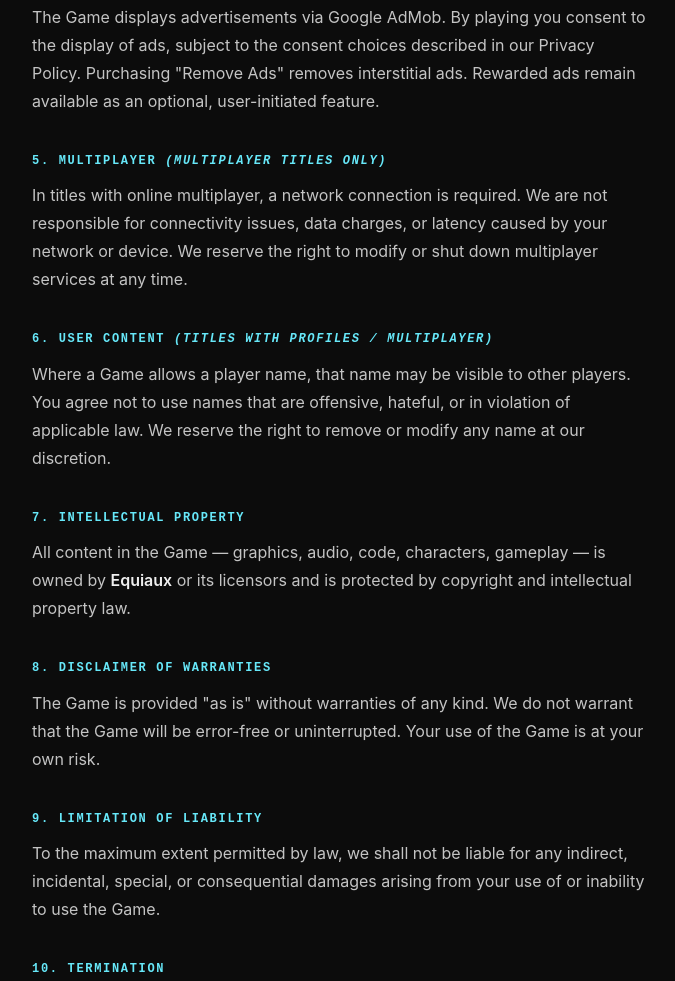
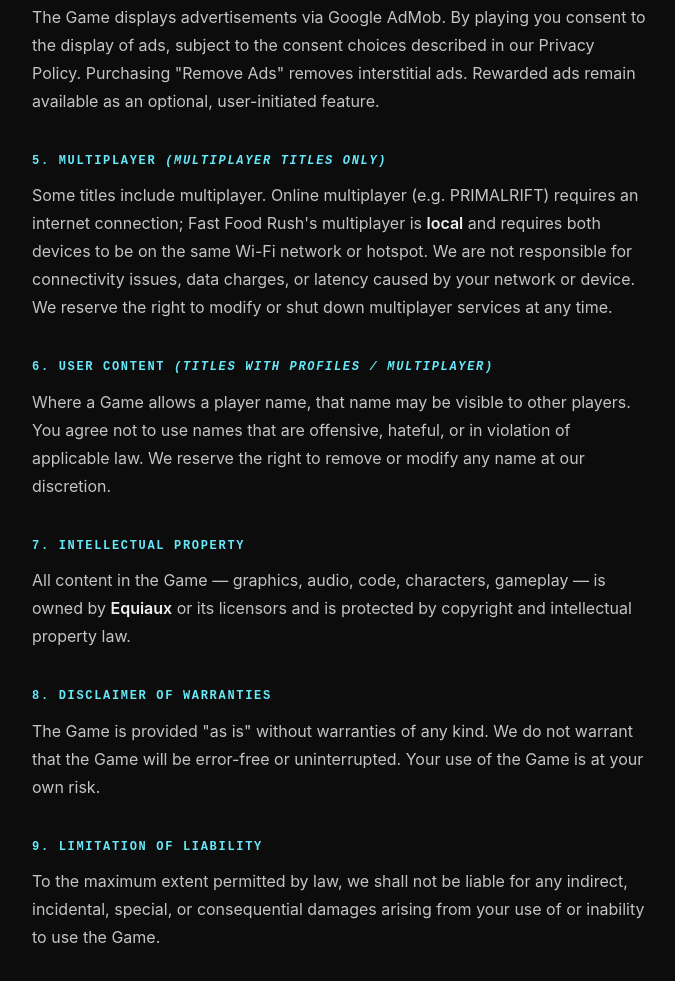
Before and after one commit to varanofficial/varanofficial.github.io, a plain HTML site: page terms-of-service.html in a window 1280 px wide. Shown: the part 1277-2258 px from the top of the page, without its empty margins (300-975 px from the left). Drawn offline with Linux system fonts and the light colour scheme.

Commit message:
Update terms-of-service.html

```diff
--- a/terms-of-service.html
+++ b/terms-of-service.html
@@ -47,7 +47,7 @@
     <p>The Game displays advertisements via Google AdMob. By playing you consent to the display of ads, subject to the consent choices described in our Privacy Policy. Purchasing "Remove Ads" removes interstitial ads. Rewarded ads remain available as an optional, user-initiated feature.</p>
 
     <h2>5. Multiplayer <em>(multiplayer titles only)</em></h2>
-    <p>In titles with online multiplayer, a network connection is required. We are not responsible for connectivity issues, data charges, or latency caused by your network or device. We reserve the right to modify or shut down multiplayer services at any time.</p>
+    <p>Some titles include multiplayer. Online multiplayer (e.g. PRIMALRIFT) requires an internet connection; Fast Food Rush's multiplayer is <strong>local</strong> and requires both devices to be on the same Wi-Fi network or hotspot. We are not responsible for connectivity issues, data charges, or latency caused by your network or device. We reserve the right to modify or shut down multiplayer services at any time.</p>
 
     <h2>6. User Content <em>(titles with profiles / multiplayer)</em></h2>
     <p>Where a Game allows a player name, that name may be visible to other players. You agree not to use names that are offensive, hateful, or in violation of applicable law. We reserve the right to remove or modify any name at our discretion.</p>
```
